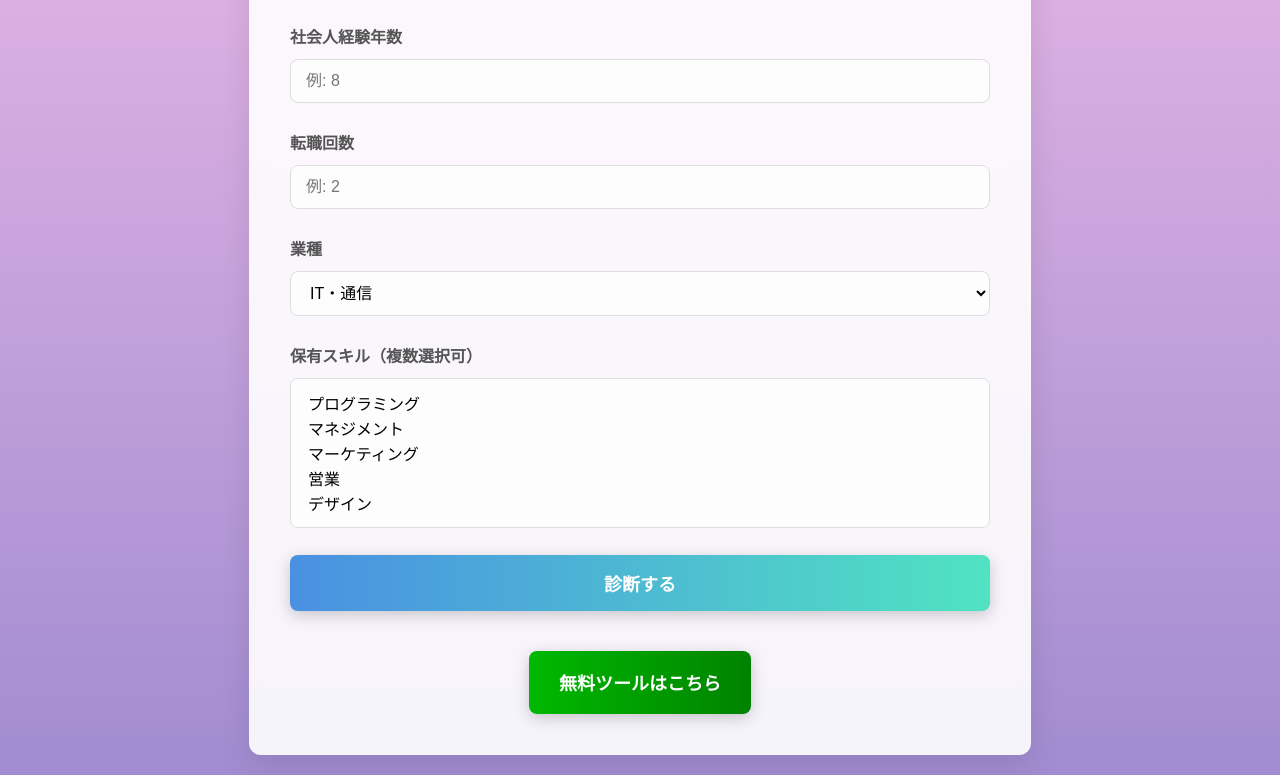
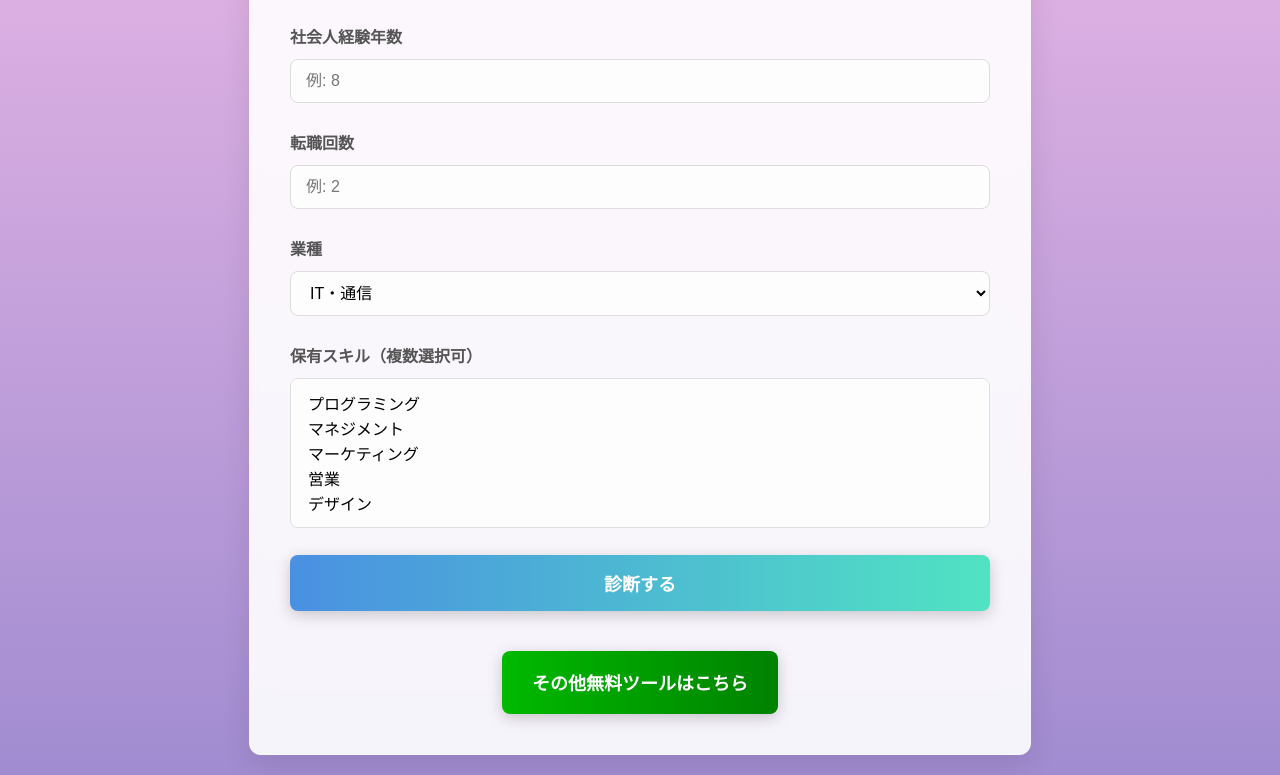
Before and after one commit to muranohitotati/salary-diagnosis-tool, a plain HTML site: page index.html in a window 1280 px wide. Shown: the part 414-1189 px from the top of the page. Drawn offline with Linux system fonts and the light colour scheme.

Commit message:
Update button text

```diff
--- a/index.html
+++ b/index.html
@@ -212,7 +212,7 @@
         </div>
 
         <div style="margin-top: 40px; text-align: center;">
-            <a href="https://lin.ee/KbwUnvI" style="display: inline-block; padding: 15px 30px; background-image: linear-gradient(to right, #00B900 0%, #008200 100%); color: white; text-decoration: none; border-radius: 8px; font-weight: 700; font-size: 18px; box-shadow: 0 4px 15px rgba(0,0,0,0.2); transition: all 0.3s ease;" onmouseover="this.style.transform='translateY(-2px)'; this.style.boxShadow='0 6px 20px rgba(0,0,0,0.25)';" onmouseout="this.style.transform='translateY(0px)'; this.style.boxShadow='0 4px 15px rgba(0,0,0,0.2)';" target="_blank">無料ツールはこちら</a>
+            <a href="https://lin.ee/KbwUnvI" style="display: inline-block; padding: 15px 30px; background-image: linear-gradient(to right, #00B900 0%, #008200 100%); color: white; text-decoration: none; border-radius: 8px; font-weight: 700; font-size: 18px; box-shadow: 0 4px 15px rgba(0,0,0,0.2); transition: all 0.3s ease;" onmouseover="this.style.transform='translateY(-2px)'; this.style.boxShadow='0 6px 20px rgba(0,0,0,0.25)';" onmouseout="this.style.transform='translateY(0px)'; this.style.boxShadow='0 4px 15px rgba(0,0,0,0.2)';" target="_blank">その他無料ツールはこちら</a>
         </div>
     </div>
 
```
